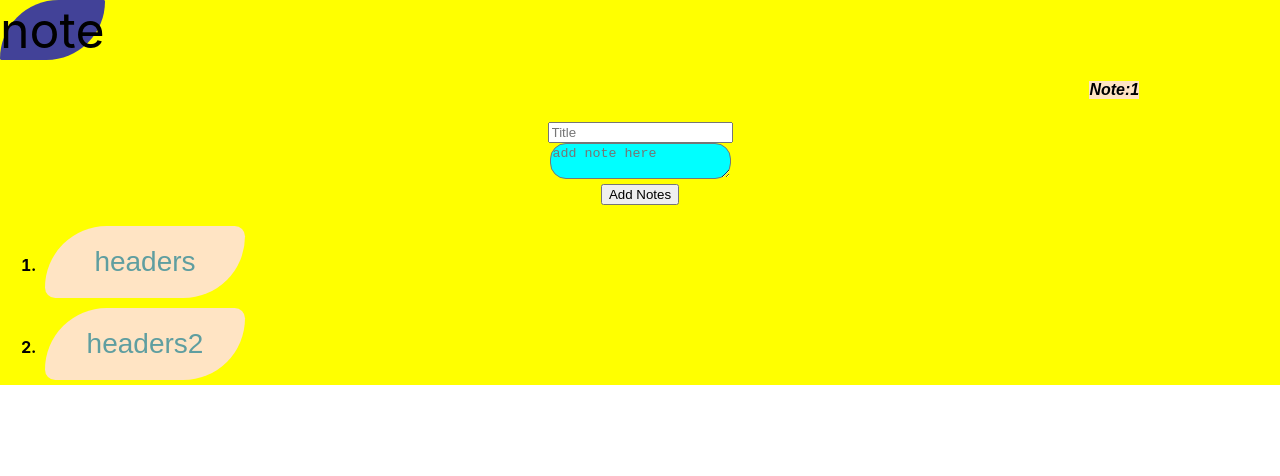
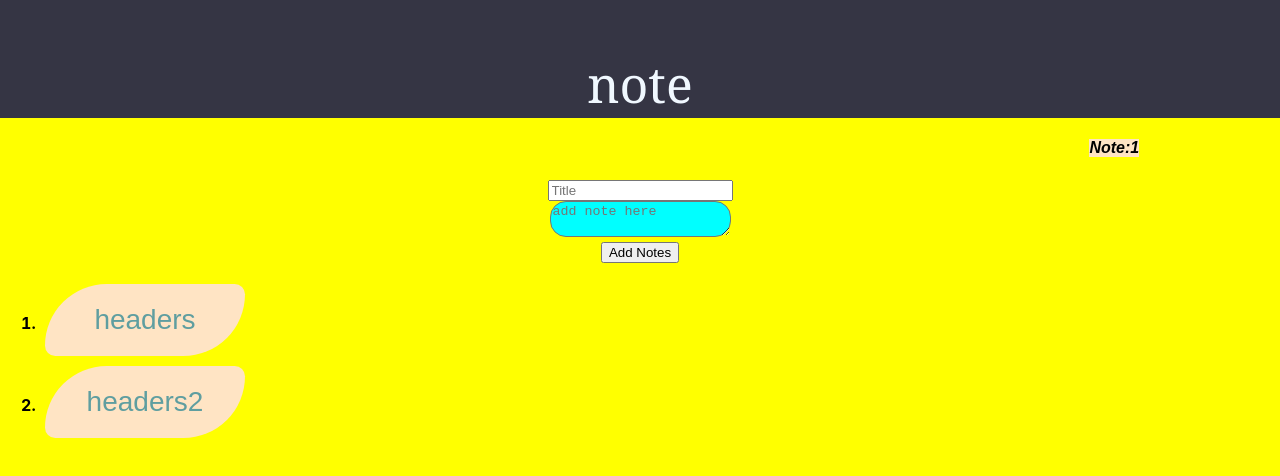
Before and after one commit to pjsherpa/note, a React (Create React App) app: page / in a window 1280 px wide. Shown: the top 476 px of the page. Built offline with nearby package versions, Linux system fonts and the light colour scheme.

Commit message:
update header

```diff
--- a/src/component/NoteInputStyle.css
+++ b/src/component/NoteInputStyle.css
@@ -1,12 +1,14 @@
-.container{
+html{
   background-color:yellow;
 }
 
 .header{
-  display: inline-block;
-  border-radius: 80px 2px 80px;
-  background-color: rgb(66, 66, 152);
+  padding-top:50px;
+  text-align: center;
+  font-family:Cambria, Cochin, Georgia, Times, 'Times New Roman', serif;
+  background-color: rgb(53, 53, 68);
   font-size:50px;
+  color: aliceblue;
 }
 
 .button{
```
